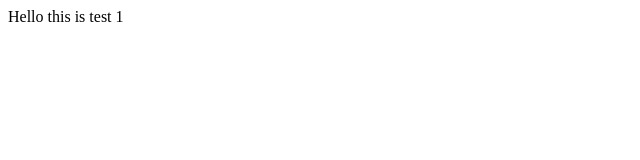
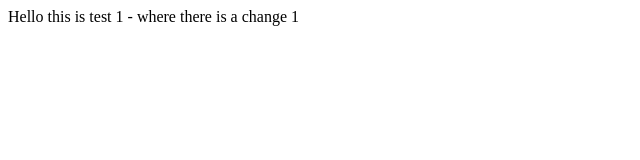
Before and after one commit to jamesbulletproof/websiteTest, a plain HTML site: page GithubTest/index.html in a window 1280 px wide. Shown: the whole page, without its empty margins (0-640 px from the left). Drawn offline with Linux system fonts and the light colour scheme.

Commit message:
Add files via upload

```diff
--- a/GithubTest/index.html
+++ b/GithubTest/index.html
@@ -1,5 +1,5 @@
 <html>
     <body>
-        Hello this is test 1
+        Hello this is test 1 - where there is a change 1
     </body>
 </html>
```
